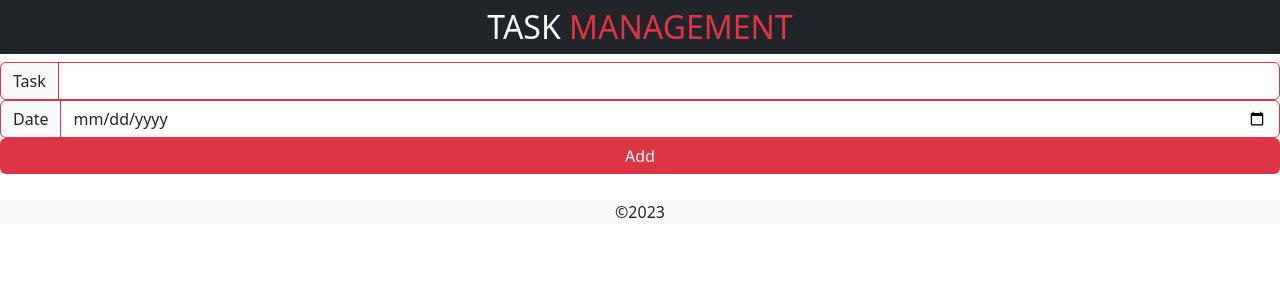
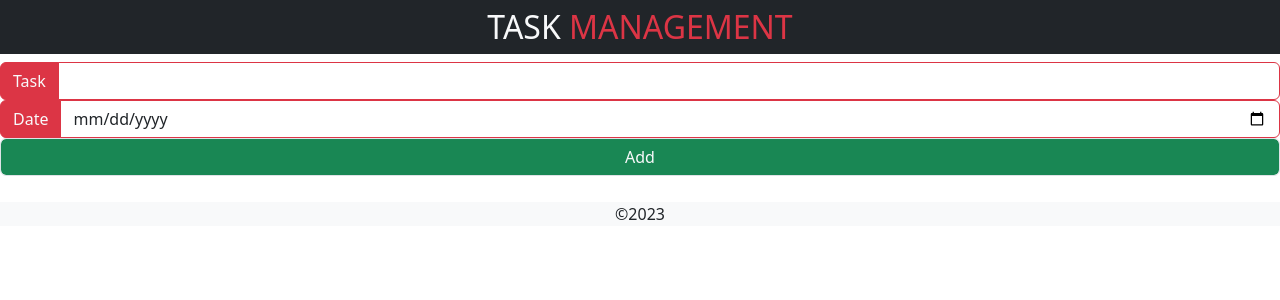
Before and after one commit to OussamaElm0/ToDoApp, a React (Create React App) app: page / in a window 1280 px wide. Shown: the top 300 px of the page. Built offline with nearby package versions, Linux system fonts and the light colour scheme.

Commit message:
Some styles update's

```diff
--- a/src/components/Form.jsx
+++ b/src/components/Form.jsx
@@ -21,7 +21,7 @@ export default function Input({handleClick}) {
         <form>
           <div className="input-group">
             <label
-              className="input-group-text border border-danger border-1"
+              className="input-group-text text-light bg-danger border border-danger border-1"
               htmlFor="task-text"
             >
               Task
@@ -29,7 +29,7 @@ export default function Input({handleClick}) {
             <input
               type="text"
               id="task-text"
-              className="form-control border border-danger border-1"
+              className="form-control  border border-danger border-1"
               value={inputValue}
               onChange={({ target: { value } }) => setInputValue(value)}
             />
@@ -37,7 +37,7 @@ export default function Input({handleClick}) {
           <div className="input-group">
             <label
               htmlFor="date"
-              className="input-group-text border border-danger border-1"
+              className="input-group-text text-light bg-danger border border-danger border-1"
             >
               Date
             </label>
@@ -53,7 +53,7 @@ export default function Input({handleClick}) {
           </div>
           <input
             type="submit"
-            className="form-control bg-danger text-light border border-0"
+            className="form-control bg-success text-light"
             value="Add"
             onClick={(e) => {
               e.preventDefault();
```
